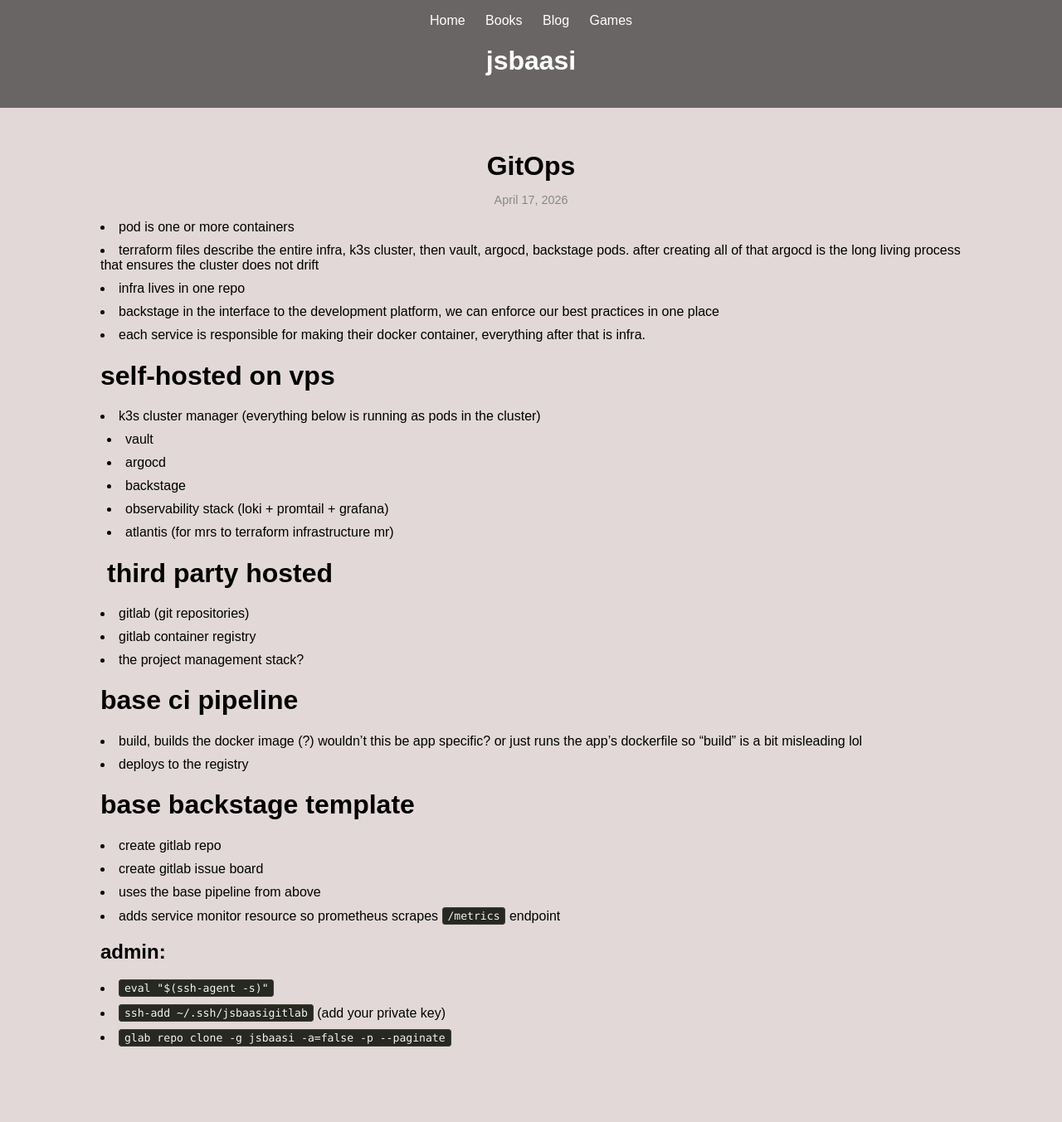
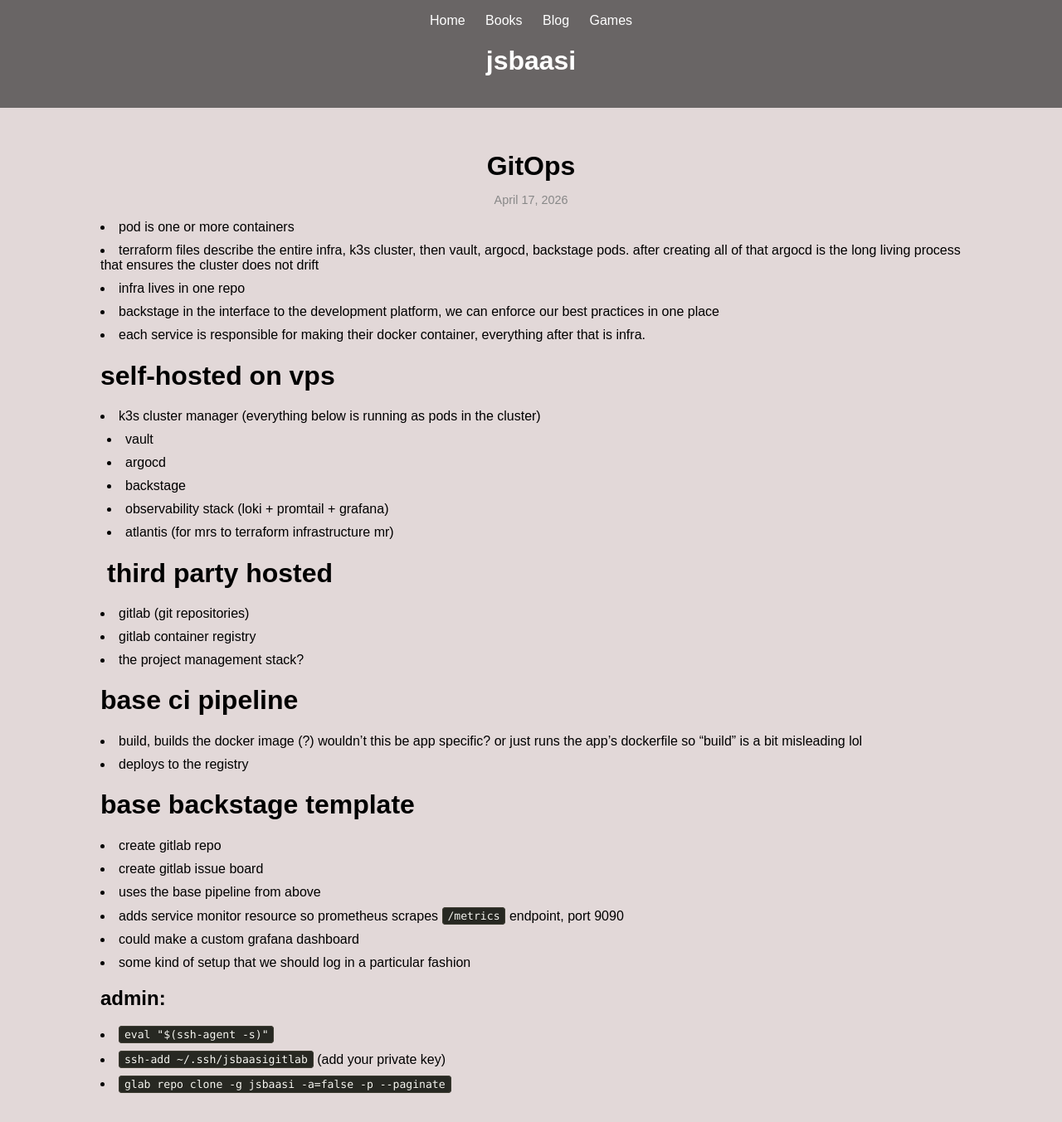
Before and after one commit to jsbaasi/jsbaasi.github.io, a Jekyll site: the page built from _posts/2026-04-17-gitops.md, in a window 1280 px wide. Shown: the whole page at 83% size. Built offline with Jekyll 4.4.1, drawn with Linux system fonts in a browser that asks for light colours; before the commit the page ends 1297 px from its top, so only the background shows below that.

Commit message:
vault backup: 2026-04-30 22:00:34

```diff
--- a/_posts/2026-04-17-gitops.md
+++ b/_posts/2026-04-17-gitops.md
@@ -28,7 +28,9 @@
 - create gitlab repo
 - create gitlab issue board
 - uses the base pipeline from above
-- adds service monitor resource so prometheus scrapes `/metrics` endpoint
+- adds service monitor resource so prometheus scrapes `/metrics` endpoint, port 9090
+- could make a custom grafana dashboard
+- some kind of setup that we should log in a particular fashion
 ## admin:
 - `eval "$(ssh-agent -s)"`
 - `ssh-add ~/.ssh/jsbaasigitlab` (add your private key)
```
